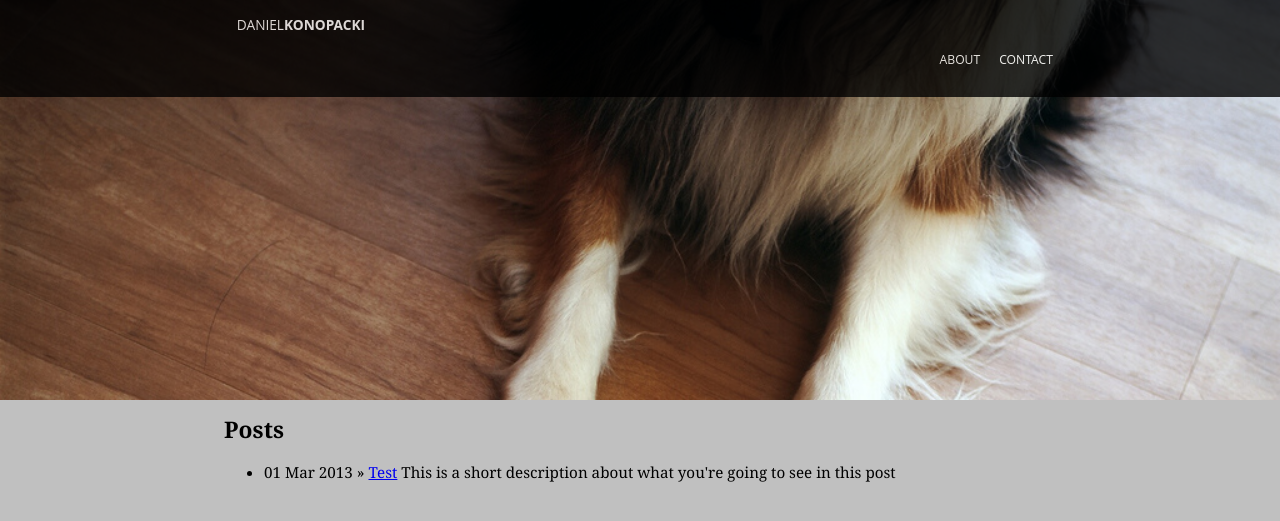
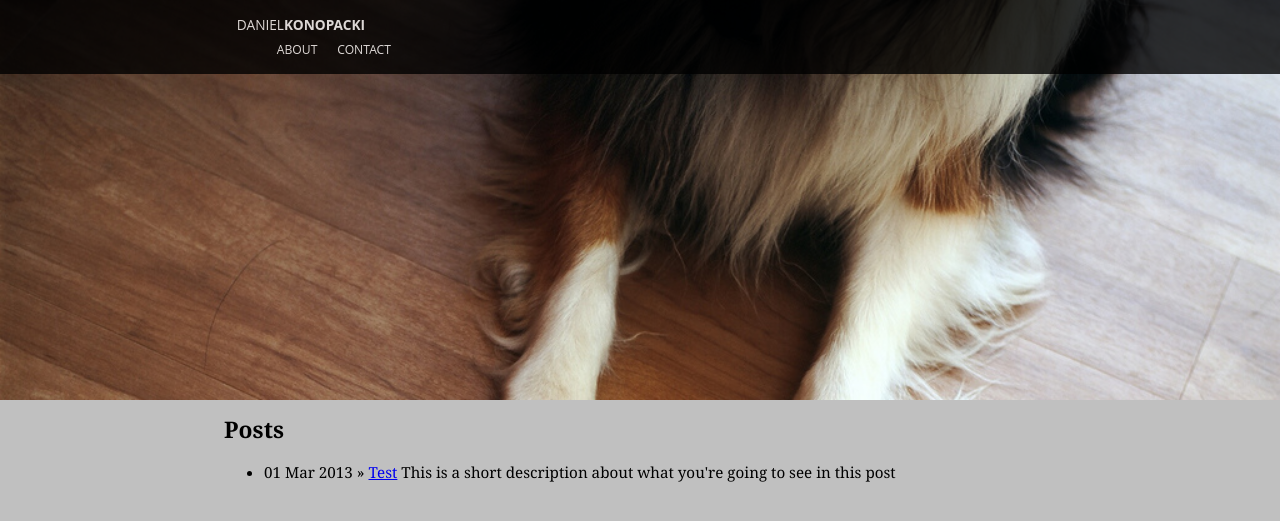
Before and after one commit to danielkonopacki/danielkonopacki.github.com, a Jekyll site: the page built from index.html, in a window 1280 px wide. Shown: the top 521 px of the page. Built offline with Jekyll 4.4.1, drawn with Linux system fonts in a browser that asks for light colours; Markdown is read by kramdown in place of the engine named in the settings.

Commit message:
CSS updates

```diff
--- a/css/layout.css
+++ b/css/layout.css
@@ -15,7 +15,7 @@ html, body {
 }
 
 #header h1,
-#header section {
+#header section ul {
   display: inline;
 }
 
```
Also changed, not shown: 1 other file.
